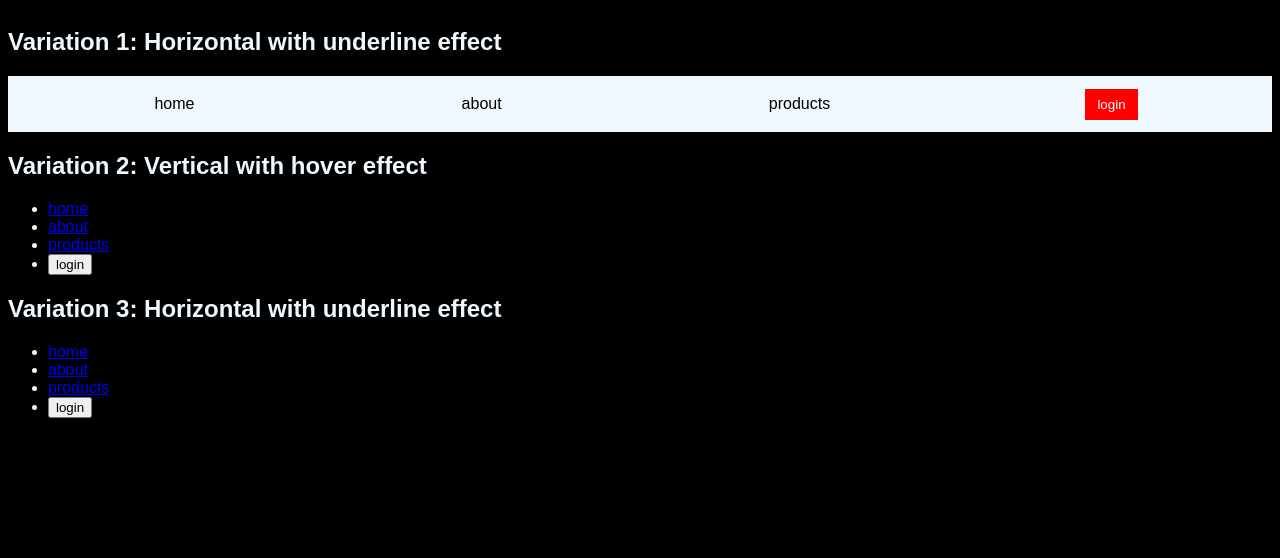
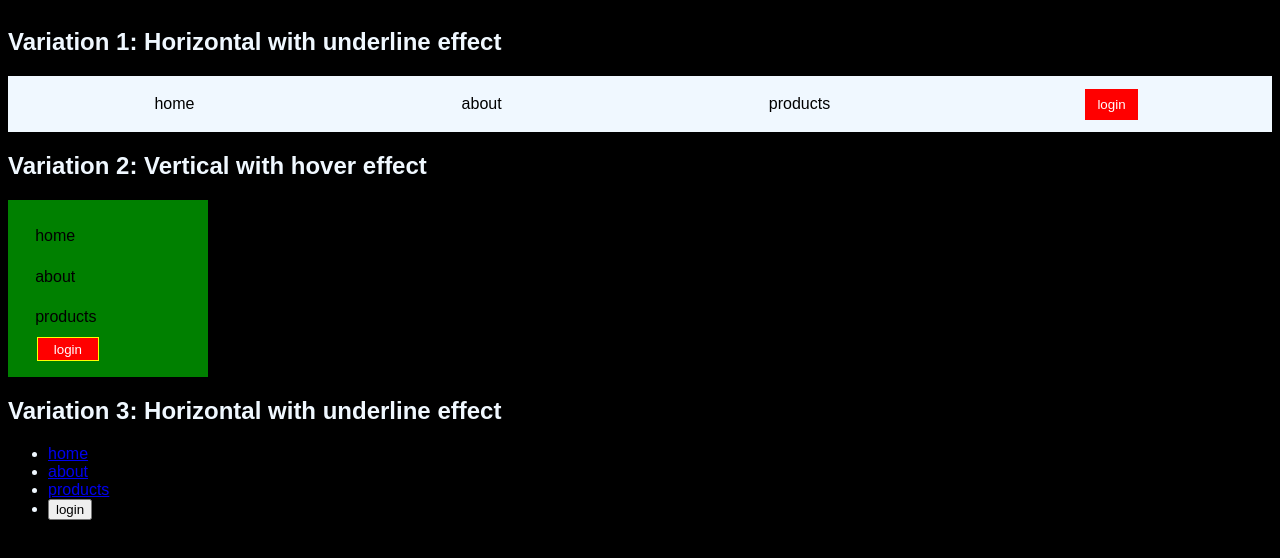
Before and after one commit to rayhan123-ahmed/Full-stack-course, a plain HTML site: page css/04_navbar/index.html in a window 1280 px wide. Drawn offline with Linux system fonts and the light colour scheme.

Commit message:
Variation 2

```diff
--- a/css/04_navbar/style.css
+++ b/css/04_navbar/style.css
@@ -43,3 +43,30 @@ body{
     padding: .5rem .8rem;
     border: none;
 }
+/* Variation 2 */
+.nav2{
+    width: 200px;
+}
+.nav2 ul {
+    padding: 1rem;
+    background-color: green;
+    display: block;
+    list-style-type: none;
+}
+.nav2 a{
+    display: block;
+    text-decoration: none;
+    color: black;
+    padding: .7rem;
+}
+.nav2 a:hover{
+    background-color: rgba(128, 0, 0, 0.321);
+}
+.nav2 .login-btn{
+    text-decoration: none;
+    color: #fff;
+    background-color: red;
+    padding: .2rem 1rem;
+    border: 1px solid yellow;
+    margin-left: .8rem;
+}
```
